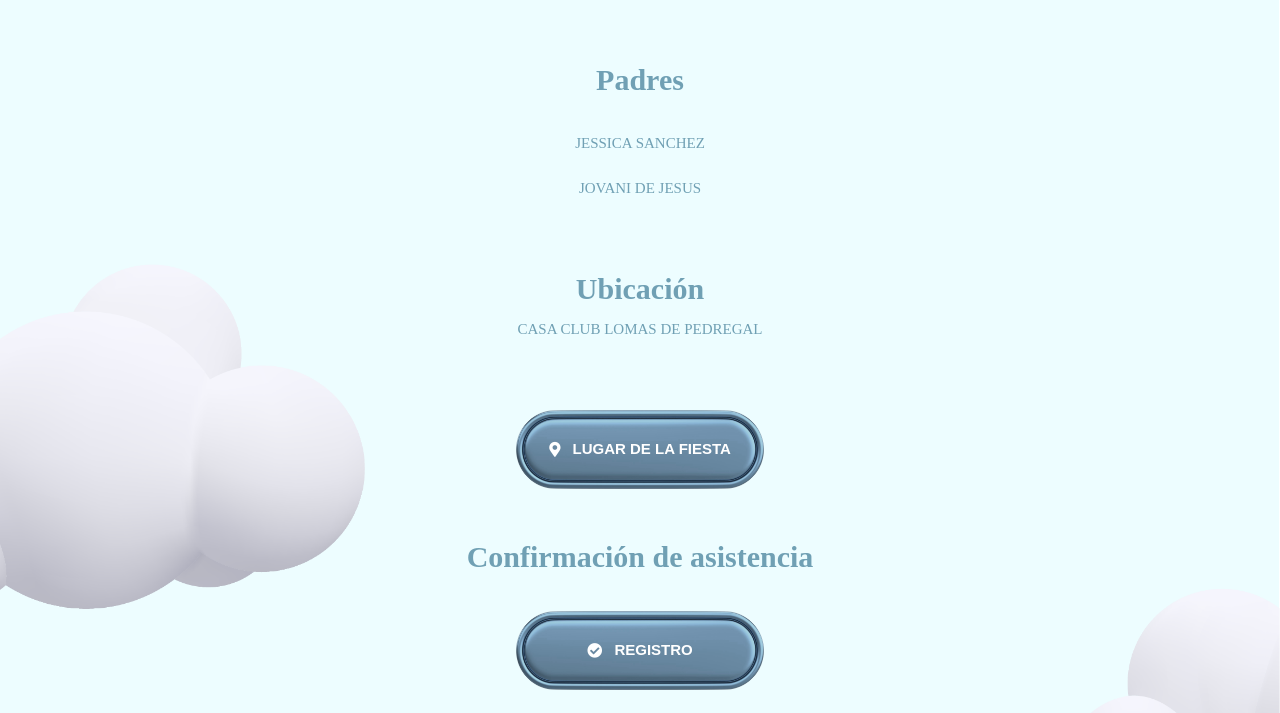
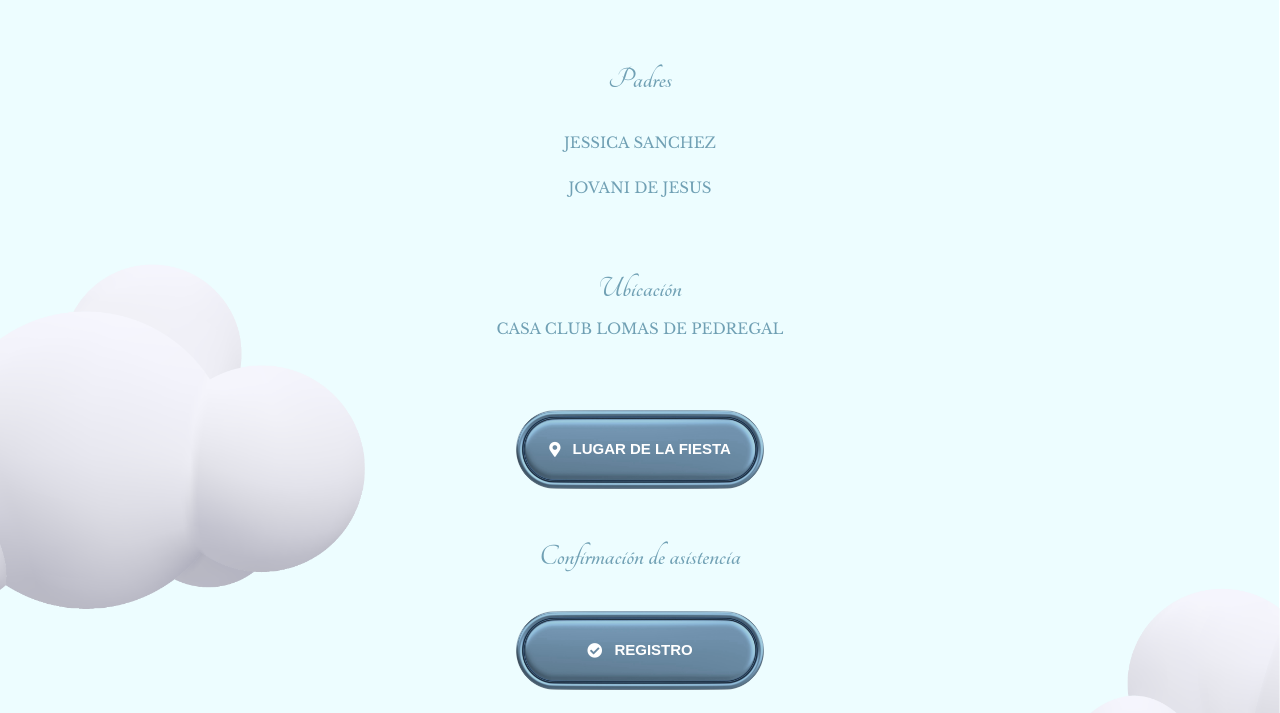
Before and after one commit to invit-arte/MI-BABY-SHOWER, a plain HTML site: page index.html in a window 1280 px wide. Shown: the part 962-1675 px from the top of the page. Drawn offline with nearby package versions, Linux system fonts and the light colour scheme.

Commit message:
Update index.html

```diff
--- a/index.html
+++ b/index.html
@@ -22,6 +22,19 @@
     <link rel="preconnect" href="https://fonts.googleapis.com">
     <link rel="preconnect" href="https://fonts.gstatic.com" crossorigin>
     <link href="https://fonts.googleapis.com/css2?family=Gloria+Hallelujah&display=swap" rel="stylesheet">
+     <link rel="preconnect" href="https://fonts.googleapis.com" />
+    <link rel="preconnect" href="https://fonts.gstatic.com" crossorigin />
+    <link
+      href="https://fonts.googleapis.com/css2?family=Libre+Baskerville:ital,wght@0,400;0,700;1,400&display=swap"
+      rel="stylesheet"
+    />
+    <link
+      href="https://fonts.googleapis.com/css2?family=Great+Vibes&display=swap"
+      rel="stylesheet"
+    />
+    <link rel="preconnect" href="https://fonts.googleapis.com">
+<link rel="preconnect" href="https://fonts.gstatic.com" crossorigin>
+<link href="https://fonts.googleapis.com/css2?family=Tangerine:wght@400;700&display=swap" rel="stylesheet">
     <!--iconos-->
     <link
       href="//netdna.bootstrapcdn.com/font-awesome/3.2.1/css/font-awesome.css"
```
